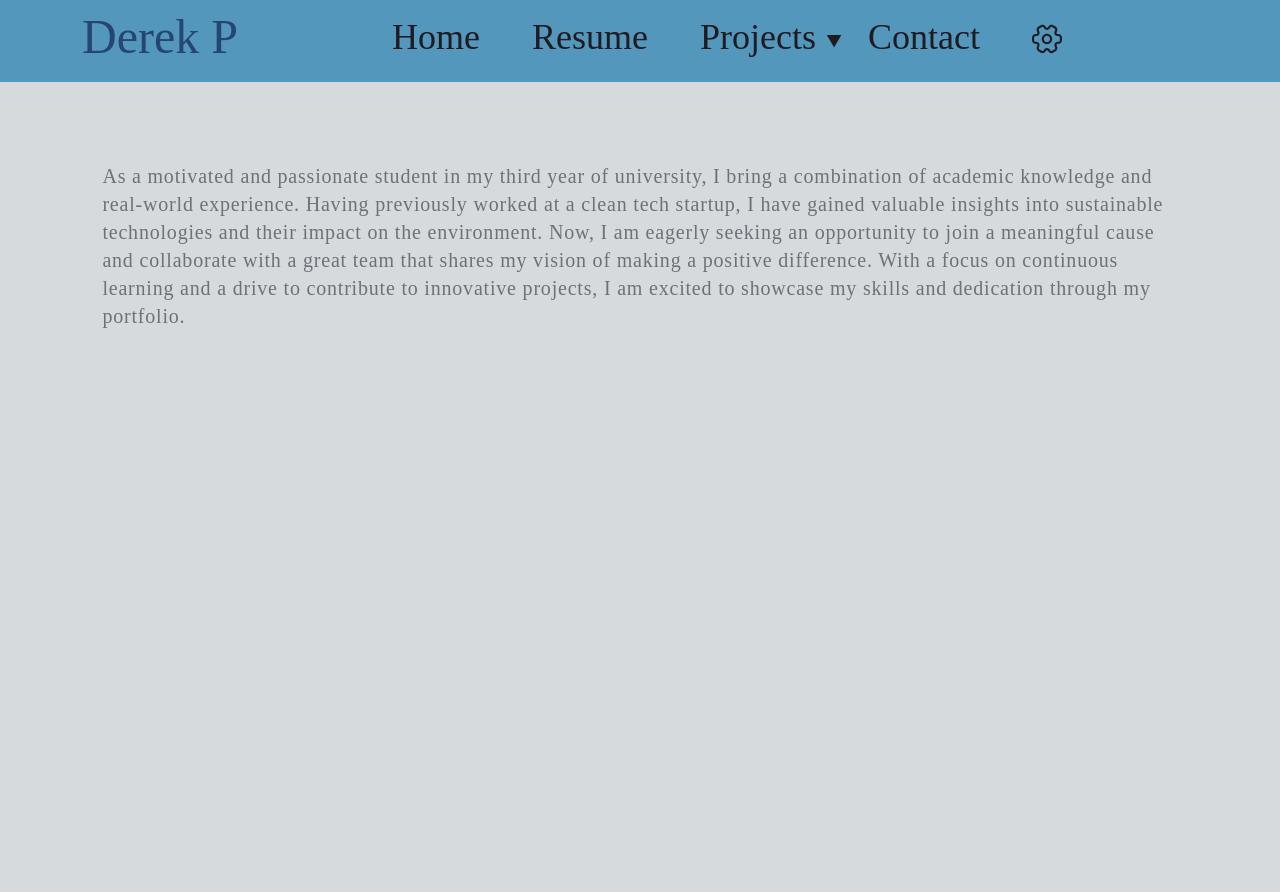
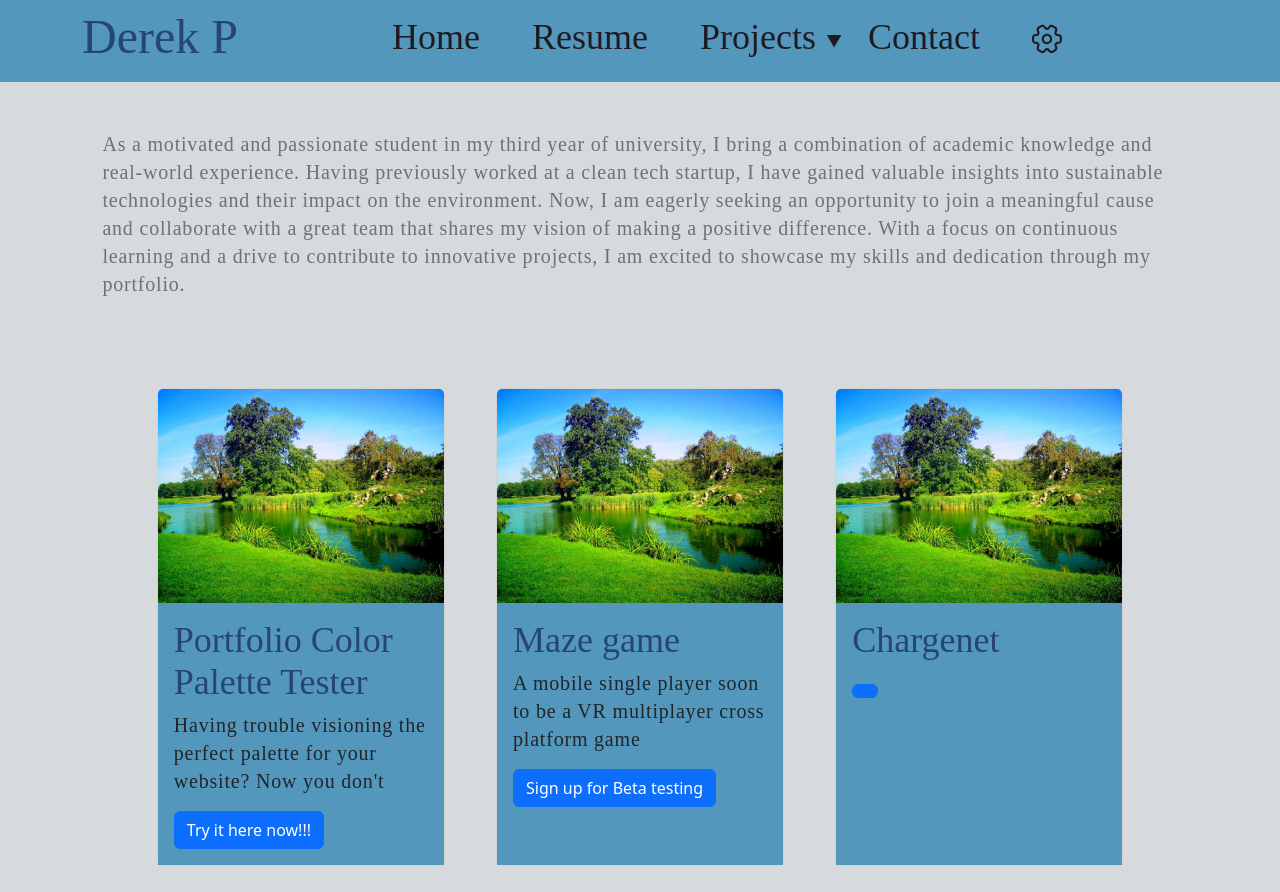
Before and after one commit to derekdip/Portfolio, a Next.js app: page /Home in a window 1280 px wide. Before the commit the page ends 800 px from the top, so only its background shows below. Built offline with nearby package versions, Linux system fonts and the light colour scheme.

Commit message:
project cards and home page updates

```diff
--- /dev/null
+++ b/src/components/card.tsx
@@ -0,0 +1,33 @@
+import { GetPaletteContext } from '@styles/paletteContext';
+import Button from 'react-bootstrap/Button';
+import Card from 'react-bootstrap/Card';
+import { A, H2, P } from './text';
+interface project{
+  callToAction: string;
+  name: string; localLink: string; externalLink: string; shortDescription: string; longDescription: string; imgSrc: string;
+}
+interface params extends React.HTMLAttributes<HTMLDivElement>{
+  project:project
+}
+
+function ProjectCard({project,style}:params  ) {
+  const selectedPalette = GetPaletteContext()
+  return (
+    <Card style={style}>
+      <Card.Img variant="top" src={project.imgSrc} />
+      <Card.Body style={{backgroundColor:selectedPalette.secondary}} >
+        <H2 style={{color:selectedPalette.primary}}>
+          <A href={project.localLink}>
+          {project.name}
+          </A>
+          </H2>
+        <P>
+          {project.shortDescription}
+        </P>
+        <Button variant="primary" href={project.externalLink}>{project.callToAction}</Button>
+      </Card.Body>
+    </Card>
+  );
+}
+
+export default ProjectCard;
--- a/src/components/header.tsx
+++ b/src/components/header.tsx
@@ -5,8 +5,16 @@ import { CustomMenu, CustomToggle, DropDownItem } from "@components/dropDown"
 import {Container, Dropdown, Nav, Navbar} from 'react-bootstrap'
 import { H1, A, H2 } from './text';
 import { Settings } from './settings';
+import {projects} from '@helpers/projects'
 export default function Header(){
     const selectedPalette = GetPaletteContext()
+    const renderProjectItems=()=>{
+        let projectItems:JSX.Element[]=[]
+    for(let project of projects){
+      projectItems.push( <DropDownItem href={project.localLink} testId={project.name} text={project.name}/>)
+    }
+    return projectItems
+    }
     return (
             <div  className={styles.header}>
             <Navbar style={{ backgroundColor: selectedPalette.secondary }}  expand="lg" >
@@ -34,7 +42,6 @@ export default function Header(){
                                 <DropDownItem href={'hi'} testId={'hi'} text='Item1'/>
                                 <DropDownItem href={'hi'} testId={'hi'} text='Item2'/>
                                 <DropDownItem href={'hi'} testId={'hi'} text='Item3'/>
-                                <DropDownItem href={'hi'} testId={'hi'} text='Item4'/>
                             </Dropdown.Menu>
                         </Dropdown>
                         <H2 className={styles.navItemCustom}>
--- /dev/null
+++ b/src/helpers/projects.ts
@@ -0,0 +1,30 @@
+export const projects=[
+    {
+        name:"Portfolio Color Palette Tester",
+        localLink:"/ColorPaletteTester",
+        externalLink:"",
+        shortDescription:"Having trouble visioning the perfect palette for your website? Now you don't",
+        longDescription:"",
+        imgSrc:"./img1.jpg",
+        callToAction:"Try it here now!!!"
+    },
+    {
+        name:"Maze game",
+        localLink:"",
+        externalLink:"",
+        shortDescription:"A mobile single player soon to be a VR multiplayer cross platform game",
+        longDescription:"Working with different technologies is super fun and I haven't seen too many games that bridge with VR players. Im using Photon engine, ReactNative for mobile, and Unity for VR for development",
+        imgSrc:"./img1.jpg",
+        callToAction:"Sign up for Beta testing"
+    },
+    {
+        name:"Chargenet",
+        localLink:"",
+        externalLink:"",
+        shortDescription:" ",
+        longDescription:"",
+        imgSrc:"./img1.jpg",
+        callToAction:""
+    },
+
+]
--- a/src/pages/Home.tsx
+++ b/src/pages/Home.tsx
@@ -1,10 +1,18 @@
 import styles from '@styles/Home.module.css'
 import Footer from '@components/footer'
 import Header from '@components/header';
-import { PaletteContextInterface, PaletteContext } from '@styles/paletteContext';
-import { useContext } from 'react';
+import { GetPaletteContext } from '@styles/paletteContext';
+import ProjectCard from '@components/card';
+import {projects} from '@helpers/projects'
 export default function Home() {
-  const selectedPalette = useContext<PaletteContextInterface>(PaletteContext).Palette;
+  const selectedPalette = GetPaletteContext()
+  const renderProjectCards=()=>{
+    let projectCards:JSX.Element[]=[]
+    for(let project of projects){
+      projectCards.push( <ProjectCard project={project} style={{ width: '18rem', margin:'2vw' }}></ProjectCard>)
+    }
+    return projectCards
+  }
     return (
       <main className={styles.main}>
         <Header/>
@@ -19,6 +27,9 @@ export default function Home() {
         to innovative projects, I am excited to showcase my skills and dedication
         through my portfolio.
         </p>
+        <div className={styles.summary} style={{display:'flex',flex:1,  flexFlow: "wrap"}}>
+          {renderProjectCards()}
+        </div>
         <Footer/>
       </main>
   )
--- a/src/styles/Home.module.css
+++ b/src/styles/Home.module.css
@@ -16,6 +16,6 @@
     .summary{
         margin-left: 8vw;
         margin-right: 8vw;
-        margin-top: 10vh;
+        margin-top: 6vh;
     }
 }
```
Also changed, not shown: public/img1.jpg (added).
